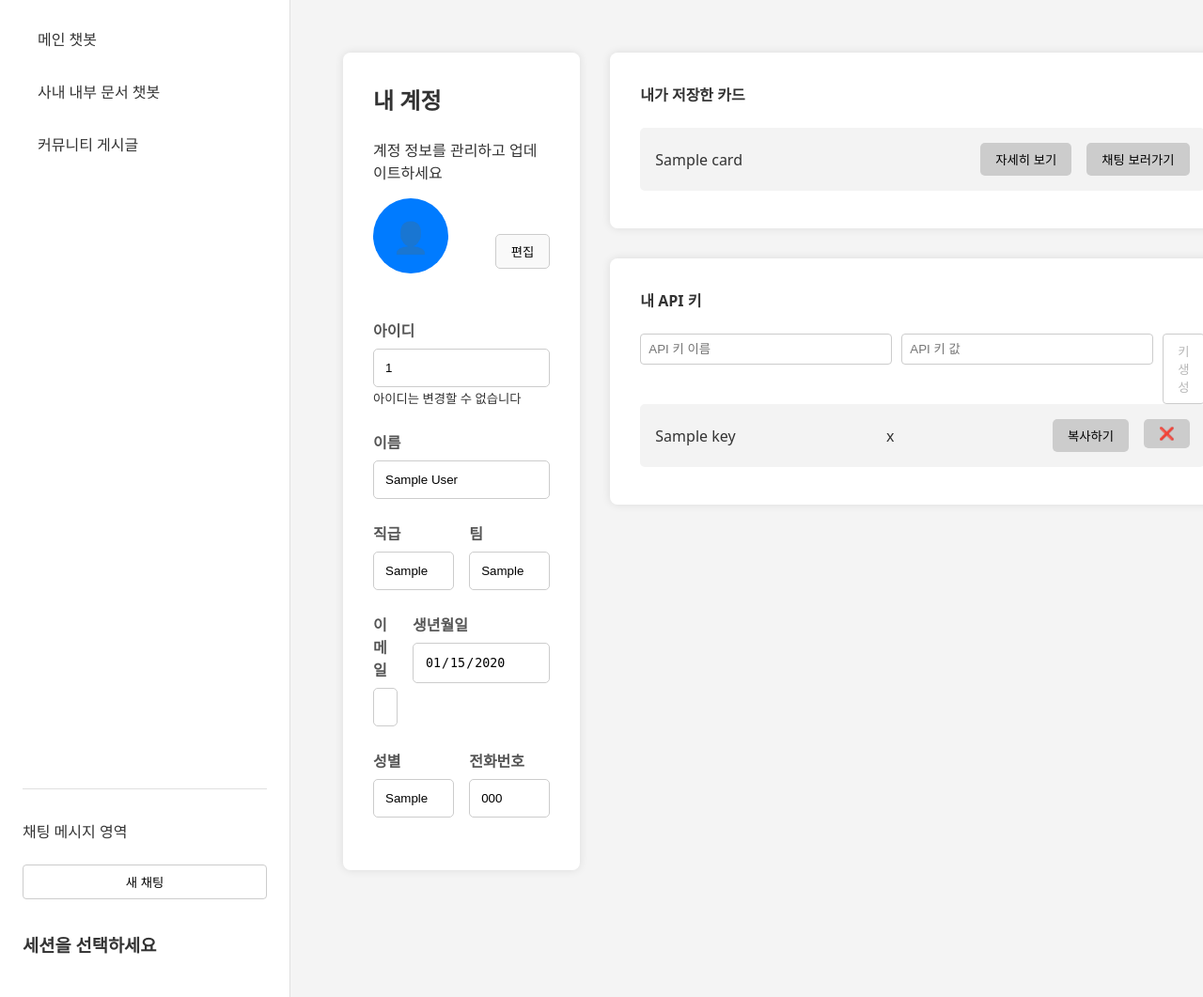
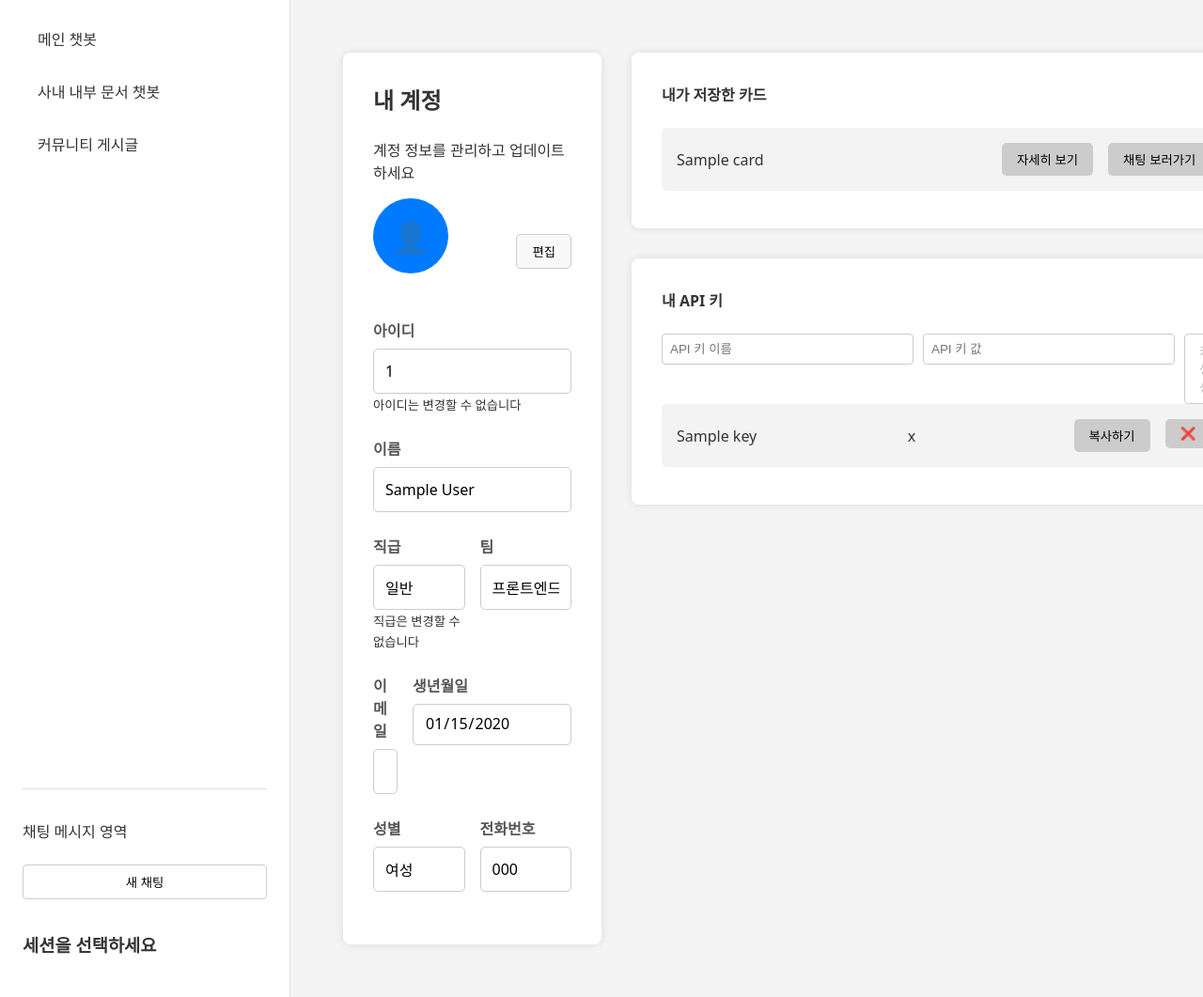
Before and after one commit to skn-ai14-250409/SKN14-Final-1Team-Web, a Django app: page /mypage/ in a window 1280 px wide. Shown: the part 70-1131 px from the top of the page at 94% size. Run offline with Django 5.2, Linux system fonts and the light colour scheme; a user stored in the database is signed in; tables that the repository leaves empty hold one stand-in row (values such as "Sample post"); parts of the project's set-up code (start-up, migrations or seed data) failed here and were passed over.

Commit message:
Feat: ORM 수정, 회원정보 수정

```diff
--- a/main/static/my_app/css/mypage/mypage.css
+++ b/main/static/my_app/css/mypage/mypage.css
@@ -36,6 +36,12 @@ body {
 .account-section {
     flex: 1.5;
 }
+
+.account-section.editing {
+    background-color: #faf7ea;
+    flex: 1.5;
+}
+
 .card-api-section {
     flex: 2;
     display: flex;
@@ -84,12 +90,27 @@ body {
     font-weight: bold;
     color: #555;
 }
-.form-group input {
-    width: 100%;
-    padding: 0.75rem;
-    border: 1px solid #ccc;
-    border-radius: 5px;
-    box-sizing: border-box;
+.form-group input,
+.form-group select {
+  width: 100%;
+  padding: 0.75rem;
+  border: 1px solid #ccc;
+  border-radius: 5px;
+  box-sizing: border-box;
+  font: inherit;
+}
+
+.form-group select,
+.form-group input[type="date"] {
+  height: 44px;
+  line-height: 1.2;
+}
+
+.form-group select {
+  appearance: none;
+  -webkit-appearance: none;
+  -moz-appearance: none;
+  background-color: #fff;
 }
 .form-row {
     display: flex;
--- a/main/static/my_app/js/mypage/mypage.js
+++ b/main/static/my_app/js/mypage/mypage.js
@@ -17,7 +17,11 @@ async function copyToClipboard(textToCopy) {
 function toggleEditMode() {
     const editBtn = document.getElementById('edit-btn');
     const saveBtn = document.getElementById('save-btn');
-    const editableInputs = document.querySelectorAll('#profile-form input:not(#id)');
+    const editableInputs = document.querySelectorAll('#profile-form input:not(#id):not(#rank)');
+    const editableSelects = document.querySelectorAll('#profile-form select');
+
+    const accountSection = document.querySelector('.account-section'); // 색상 변화
+
 
     // 현재 상태가 '편집' 모드인지 확인
     const isEditMode = editBtn.style.display !== 'none';
@@ -25,15 +29,40 @@ function toggleEditMode() {
     if (isEditMode) {
         editBtn.style.display = 'none';
         saveBtn.style.display = 'block';
+
         editableInputs.forEach(input => {
             input.removeAttribute('readonly');
         });
+
+        editableSelects.forEach(select => {
+            select.removeAttribute('disabled');
+        });
+
+        document.getElementById('department-text').style.display = 'none';
+        document.getElementById('department-select').style.display = 'inline';
+        document.getElementById('gender-text').style.display = 'none';
+        document.getElementById('gender-select').style.display = 'inline';
+
+        accountSection.classList.add('editing');
+
     } else {
         editBtn.style.display = 'block';
         saveBtn.style.display = 'none';
+
         editableInputs.forEach(input => {
             input.setAttribute('readonly', true);
         });
+
+        editableSelects.forEach(select => {
+            select.setAttribute('disabled', true);
+        });
+
+        document.getElementById('department-text').style.display = 'inline';
+        document.getElementById('department-select').style.display = 'none';
+        document.getElementById('gender-text').style.display = 'inline';
+        document.getElementById('gender-select').style.display = 'none';
+
+        accountSection.classList.remove('editing');
     }
 }
 
--- a/main/templates/my_app/mypage.html
+++ b/main/templates/my_app/mypage.html
@@ -28,6 +28,7 @@
                     <input type="text" id="id" value="{{ user.id }}" readonly>
                     <small>아이디는 변경할 수 없습니다</small>
                 </div>
+
                 <div class="form-group">
                     <label for="name">이름</label>
                     <input type="text" id="name" name="name" value="{{ user.name }}" readonly>
@@ -36,33 +37,49 @@
                 <div class="form-row">
                     <div class="form-group">
                         <label for="rank">직급</label>
-                        <input type="text" id="rank" name="rank" value="{{ user.rank }}" readonly>
+                        <input type="text" id="rank" name="rank" value="{{ user.get_rank_display }}" readonly>
+                        <small>직급은 변경할 수 없습니다</small>
                     </div>
+
                     <div class="form-group">
-                        <label for="department">팀</label>
-                        <input type="text" id="department" name="department" value="{{ user.department }}" readonly>
+                        <label for="department-text">팀</label>
+                        <input type="text" id="department-text" value="{{ user.get_department_display }}" readonly>
+                        <select id="department-select" name="department" style="display:none;">
+                            {% for value, label in departments %}
+                                <option value="{{ value }}" {% if user.department == value %}selected{% endif %}>{{ label }}</option>
+                            {% endfor %}
+                        </select>
                     </div>
                 </div>
+
                 <div class="form-row">
                     <div class="form-group">
                         <label for="email">이메일</label>
                         <input type="email" id="email" name="email" value="{{ user.email }}" readonly>
                     </div>
                     <div class="form-group">
-                        <label for="birthdate">생년월일</label>
-                        <input type="date" id="birthdate" name="birthdate" value="{{ user.birthday|date:'Y-m-d' }}" readonly>
+                        <label for="birthday">생년월일</label>
+                        <input type="date" id="birthday" name="birthday" value="{{ user.birthday|date:'Y-m-d' }}" readonly>
                     </div>
                 </div>
+
                 <div class="form-row">
                     <div class="form-group">
-                        <label for="gender">성별</label>
-                        <input type="text" id="gender" name="gender" value="{{ user.gender }}" readonly>
+                        <label for="gender-text">성별</label>
+                        <input type="text" id="gender-text" value="{{ user.get_gender_display }}" readonly>
+
+                        <select id="gender-select" name="gender" style="display:none;">
+                            {% for value, label in genders %}
+                                <option value="{{ value }}" {% if user.gender == value %}selected{% endif %}>{{ label }}</option>
+                            {% endfor %}
+                        </select>
                     </div>
                     <div class="form-group">
                         <label for="phone">전화번호</label>
                         <input type="tel" id="phone" name="phone" value="{{ user.phone }}" readonly>
                     </div>
                 </div>
+
             </form>
         </section>
 
@@ -89,7 +106,7 @@
             <div class="section-box">
                 <h4>내 API 키</h4>
 
-                <form method="post" action="{% url 'mypage:mypage' %}" class="api-key-form">
+                <form method="post" action="{% url 'mypage:create_api_key' %}" class="api-key-form">
                     {% csrf_token %}
 
                     <div class="input-container">
--- a/mypage/urls.py
+++ b/mypage/urls.py
@@ -9,5 +9,5 @@ urlpatterns = [
     path('mypage/api_key_delete/<int:key_id>/', views.api_key_delete, name='api_key_delete'), # 카드 삭제
     path('mypage/mypage_edit', views.mypage_edit, name='mypage_edit'), # 정보 수정
     path('check_api_key_name/', views.check_api_key_name, name='check_api_key_name'), # apikey 중복 검사
-
+    path('api-key/create/', views.create_api_key, name='create_api_key'), # apikey 생성
 ]
--- a/mypage/views.py
+++ b/mypage/views.py
@@ -1,14 +1,12 @@
-from django.shortcuts import render
 from django.shortcuts import render, redirect, get_object_or_404
 from django.contrib.auth.decorators import login_required
-from uauth.models import ApiKey, User
+from uauth.models import ApiKey, User, Department, Rank, Gender
 from django.core.exceptions import ObjectDoesNotExist
 from main.models import Card
 from django.contrib import messages
 
 from django.views.decorators.csrf import csrf_exempt
 from django.http import JsonResponse
-from django.contrib import messages
 
 # Create your views here.
 # @login_required
@@ -38,6 +36,22 @@ from django.contrib import messages
 
 @login_required
 def mypage(request):
+    # [GET] 페이지 로딩
+    api_keys = request.user.api_keys.all().order_by("-created_at")
+    my_cards = request.user.cards.all().order_by("-created_at")
+
+    context = {
+        "user": request.user,
+        "api_keys": api_keys,
+        "cards": my_cards,
+        "departments": Department.choices,
+        "ranks": Rank.choices,
+        "genders": Gender.choices,
+    }
+    return render(request, "my_app/mypage.html", context)
+
+@login_required
+def create_api_key(request):
     # [POST] API 키 저장
     if request.method == "POST":
         key_name = request.POST.get("api_key_name")
@@ -50,18 +64,7 @@ def mypage(request):
                     name=key_name,
                     secret_key=key_value
                 )
-        return redirect("mypage:mypage")
-
-    # [GET] 페이지 로딩
-    api_keys = request.user.api_keys.all().order_by("-created_at")
-    my_cards = request.user.cards.all().order_by("-created_at")
-
-    context = {
-        "user": request.user,
-        "api_keys": api_keys,
-        "cards": my_cards,
-    }
-    return render(request, "my_app/mypage.html", context)
+    return redirect("mypage:mypage")
 
 @csrf_exempt
 @login_required
--- a/uauth/models.py
+++ b/uauth/models.py
@@ -2,13 +2,24 @@ from django.conf import settings
 from django.contrib.auth.base_user import AbstractBaseUser, BaseUserManager
 from django.contrib.auth.models import PermissionsMixin
 from django.db import models
-
 
 class Status(models.TextChoices):
     PENDING = "pending", "Pending"
     APPROVED = "approved", "Approved"
     REJECTED = "rejected", "Rejected"
 
+class Rank(models.TextChoices):
+    GENERAL = "general", "일반"
+    CTO = "cto", "CTO"
+
+class Department(models.TextChoices):
+    FRONTEND = "frontend", "프론트엔드팀"
+    BACKEND = "backend", "백엔드팀"
+    AI_DATA = "ai_data", "AI/데이터팀"
+
+class Gender(models.TextChoices):
+    FEMALE = "female", "여성"
+    MALE = "male", "남성"
 
 # 관리자
 class UserManager(BaseUserManager):
@@ -50,10 +61,15 @@ class User(AbstractBaseUser, PermissionsMixin):
     email = models.EmailField(max_length=255)
     name = models.CharField(max_length=100)
     phone = models.CharField(max_length=30)
-    gender = models.CharField(max_length=20)
+    gender = models.CharField(max_length=20, choices=Gender.choices)
     birthday = models.DateField()
-    rank = models.CharField(max_length=50)
-    department = models.CharField(max_length=100, null=True, blank=True)
+    rank = models.CharField(max_length=50, choices=Rank.choices)
+    department = models.CharField(
+        max_length=20,
+        choices=Department.choices,
+        null=True,
+        blank=True,
+    )
     status = models.CharField(
         max_length=20,
         choices=Status.choices,
@@ -69,7 +85,6 @@ class User(AbstractBaseUser, PermissionsMixin):
 
     # 로그인 ID 필드 = id
     USERNAME_FIELD = "id"
-    # 입력 필드 확인 필 (UI 참고함)
     REQUIRED_FIELDS = ["email", "name", "phone", "gender", "birthday", "rank"]
 
     objects = UserManager()
```
Also changed, not shown: uauth/migrations/0002_alter_user_department_alter_user_gender_and_more.py (added).
